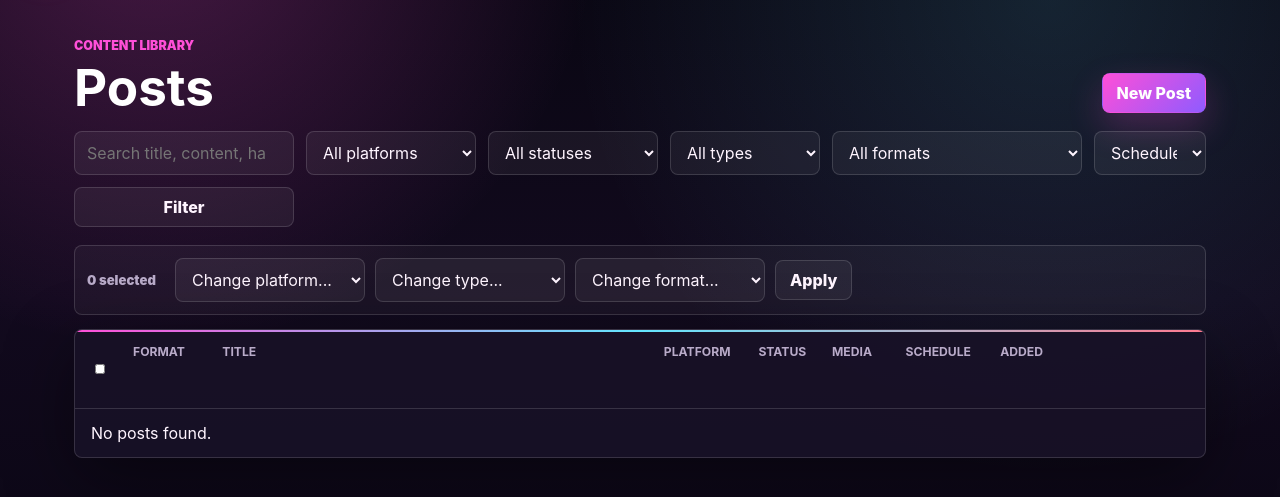
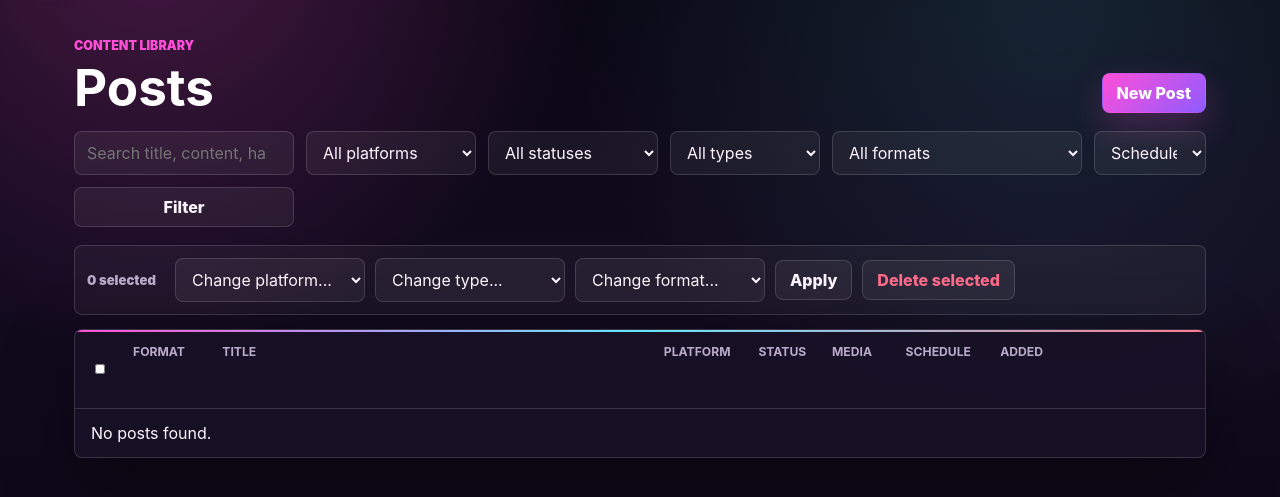
Before and after one commit to JoanaSVSousa/social-scheduler, a Flask app: page /posts in a window 1280 px wide. Shown: the part 68-565 px from the top of the page. Run offline with Flask 3, Linux system fonts and the light colour scheme; the visitor is signed in with stand-in values (Sample User, id 1); data that the repository does not hold is empty; some libraries are stand-ins or nearby versions.

Commit message:
Add bulk delete for selected posts

```diff
--- a/content_platform/routes.py
+++ b/content_platform/routes.py
@@ -255,10 +255,31 @@ def update_posts_library():
     source_types = set(SOURCE_TYPES)
     action = request.form.get("action", "")
 
+    selected_ids = request.form.getlist("selected_post_ids")
+    post_ids = [item for item in selected_ids if item.isdigit()]
+    rss_item_ids = [
+        item.removeprefix("rss:")
+        for item in selected_ids
+        if item.startswith("rss:") and item.removeprefix("rss:").isdigit()
+    ]
+
+    if action == "bulk_delete":
+        if not selected_ids:
+            flash("Select at least one post first.", "warning")
+            return redirect(_posts_redirect_args())
+
+        deleted = 0
+        for post_id in post_ids:
+            delete_post(post_id)
+            deleted += 1
+        for rss_item_id in rss_item_ids:
+            delete_rss_group(rss_item_id)
+            deleted += 1
+
+        flash(f"Deleted {deleted} selected item(s).", "success" if deleted else "warning")
+        return redirect(_posts_redirect_args())
+
     if action == "bulk_update":
-        selected_ids = request.form.getlist("selected_post_ids")
-        post_ids = [item for item in selected_ids if item.isdigit()]
-        rss_item_ids = [item.removeprefix("rss:") for item in selected_ids if item.startswith("rss:")]
         platform = request.form.get("platform", "")
         source_type = request.form.get("source_type", "")
         content_format = request.form.get("content_format", "")
--- a/templates/posts.html
+++ b/templates/posts.html
@@ -54,7 +54,7 @@
 
 <form id="bulk-posts-form" class="bulk-toolbar" method="post" action="{{ url_for('main.update_posts_library') }}">
     <input type="hidden" name="csrf_token" value="{{ csrf_token() }}">
-    <input type="hidden" name="action" value="bulk_update">
+    <input type="hidden" name="action" value="bulk_update" data-bulk-action>
     <input type="hidden" name="return_search" value="{{ filters.search }}">
     <input type="hidden" name="return_platform" value="{{ filters.platform }}">
     <input type="hidden" name="return_status" value="{{ filters.status }}">
@@ -82,7 +82,8 @@
             {% endfor %}
         {% endfor %}
     </select>
-    <button class="button" type="submit">Apply</button>
+    <button class="button" type="submit" data-bulk-submit="bulk_update">Apply</button>
+    <button class="button danger" type="submit" data-bulk-submit="bulk_delete">Delete selected</button>
 </form>
 
 <div class="table-wrap posts-table-wrap">
@@ -221,6 +222,8 @@ if (filterForm) {
 const allCheckbox = document.querySelector("[data-select-all]");
 const rowCheckboxes = Array.from(document.querySelectorAll("[data-row-select]"));
 const selectedCount = document.querySelector("[data-selected-count]");
+const bulkAction = document.querySelector("[data-bulk-action]");
+const bulkForm = document.querySelector("#bulk-posts-form");
 function updateSelectedCount() {
     const checked = rowCheckboxes.filter((checkbox) => checkbox.checked).length;
     if (selectedCount) {
@@ -241,6 +244,32 @@ if (allCheckbox) {
 }
 rowCheckboxes.forEach((checkbox) => checkbox.addEventListener("change", updateSelectedCount));
 updateSelectedCount();
+
+document.querySelectorAll("[data-bulk-submit]").forEach((button) => {
+    button.addEventListener("click", (event) => {
+        const action = button.dataset.bulkSubmit;
+        if (bulkAction) {
+            bulkAction.value = action;
+        }
+        if (action === "bulk_delete") {
+            const selected = rowCheckboxes.filter((checkbox) => checkbox.checked).length;
+            if (!selected) {
+                event.preventDefault();
+                return;
+            }
+            if (!window.confirm(`Delete ${selected} selected item(s)? This cannot be undone.`)) {
+                event.preventDefault();
+            }
+        }
+    });
+});
+if (bulkForm) {
+    bulkForm.addEventListener("submit", () => {
+        if (bulkAction && !bulkAction.value) {
+            bulkAction.value = "bulk_update";
+        }
+    });
+}
 
 const bulkPlatform = document.querySelector("[data-bulk-platform]");
 const bulkFormat = document.querySelector("[data-bulk-format]");
```
